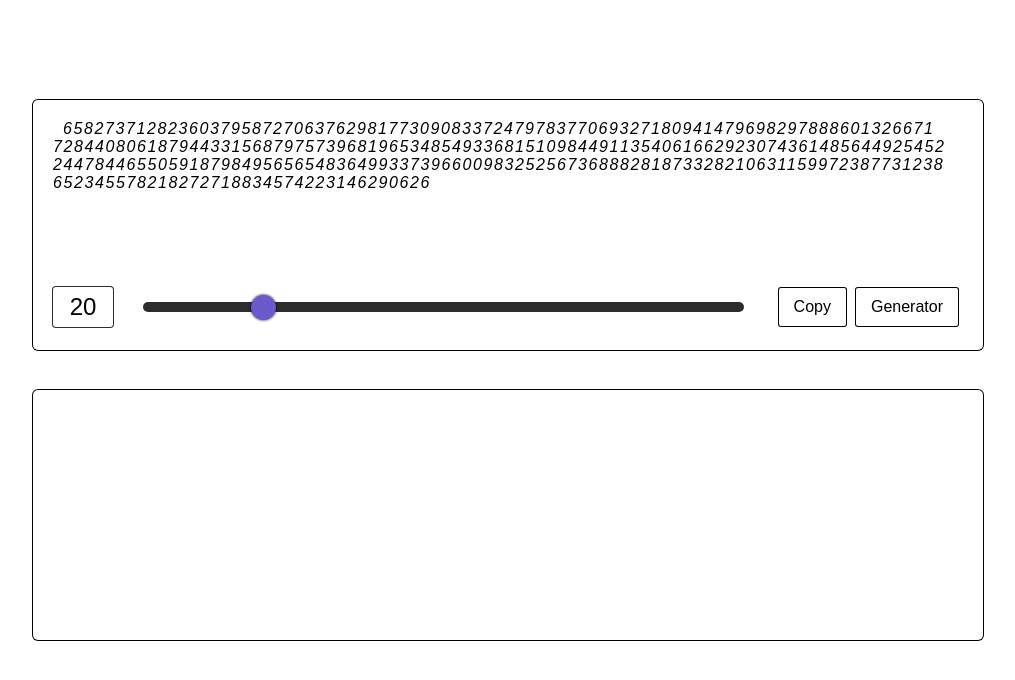
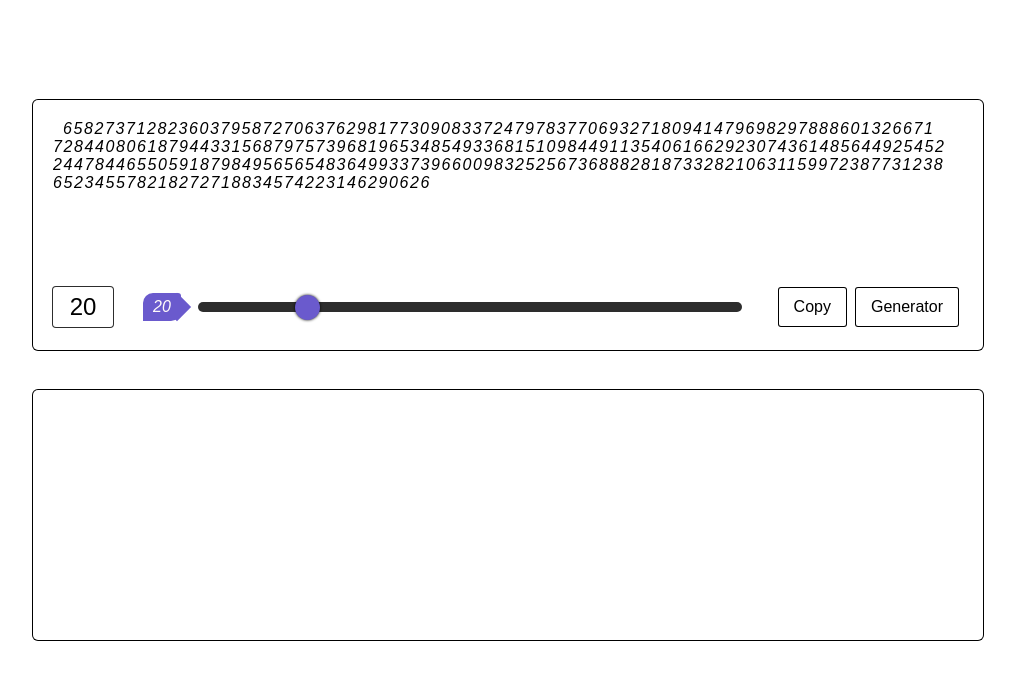
Before and after one commit to Mirudistok32/generator-password, a React (Create React App) app: page / in a window 1280 px wide. Shown: the top 680 px of the page, without its empty margins (132-1147 px from the left). Built offline with nearby package versions, Linux system fonts and the light colour scheme.

Commit message:
Refactor styles in InputRange component

```diff
--- a/src/component/InputRange/InputRange.module.scss
+++ b/src/component/InputRange/InputRange.module.scss
@@ -3,23 +3,26 @@
   display: flex;
   justify-content: center;
   align-items: center;
-  flex-direction: column;
   border-radius: 5px;
   width: 100%;
-  &:hover {
-    .wrap__output {
-      opacity: 1;
-    }
-  }
   &__output {
-    position: absolute;
-    opacity: 0;
-    top: -17px;
-    padding: 1px 6px;
+    position: relative;
+    padding: 5px 10px;
     background-color: slateblue;
     color: snow;
-    $borderRadius: 6px;
-    border-radius: $borderRadius $borderRadius 0px $borderRadius;
+    border-radius: 10px 3px 10px 0;
+    margin-right: 15px;
+    &::before {
+      content: "";
+      position: absolute;
+      height: 20px;
+      width: 20px;
+      background-color: slateblue;
+      right: 0;
+      top: 50%;
+      transform: translateX(30%) translateY(-50%) rotateZ(45deg);
+      z-index: -1;
+    }
   }
 }
 .input {
--- a/src/component/InputRange/index.tsx
+++ b/src/component/InputRange/index.tsx
@@ -1,25 +1,5 @@
 import React, { ChangeEvent } from 'react'
 import s from './InputRange.module.scss'
-
-
-const setStyleLeftOutput = (valuedefault: number) => {
-    let result = -1
-    result = valuedefault + result
-    if (valuedefault > 5 && valuedefault <= 10) {
-        result = valuedefault - 3
-    } else if (valuedefault > 10 && valuedefault <= 30) {
-        result = valuedefault - 5
-    } else if (valuedefault > 30 && valuedefault <= 50) {
-        result = valuedefault - 8
-    } else if (valuedefault > 50 && valuedefault <= 75) {
-        result = valuedefault - 10
-    } else if (valuedefault > 75 && valuedefault <= 91) {
-        result = valuedefault - 12
-    } else if (valuedefault > 91 && valuedefault <= 107) {
-        result = valuedefault - 14
-    }
-    return result + "%"
-}
 
 type PropsType = {
     className?: string
@@ -37,7 +17,7 @@ export const InputRange: React.FC<PropsType> = React.memo((props) => {
 
     return (
         <div className={mainStyles.join(" ")}>
-            <output className={s.wrap__output} style={{ left: setStyleLeftOutput(value) }}>
+            <output className={s.wrap__output} >
                 {
                     value
                 }
```
